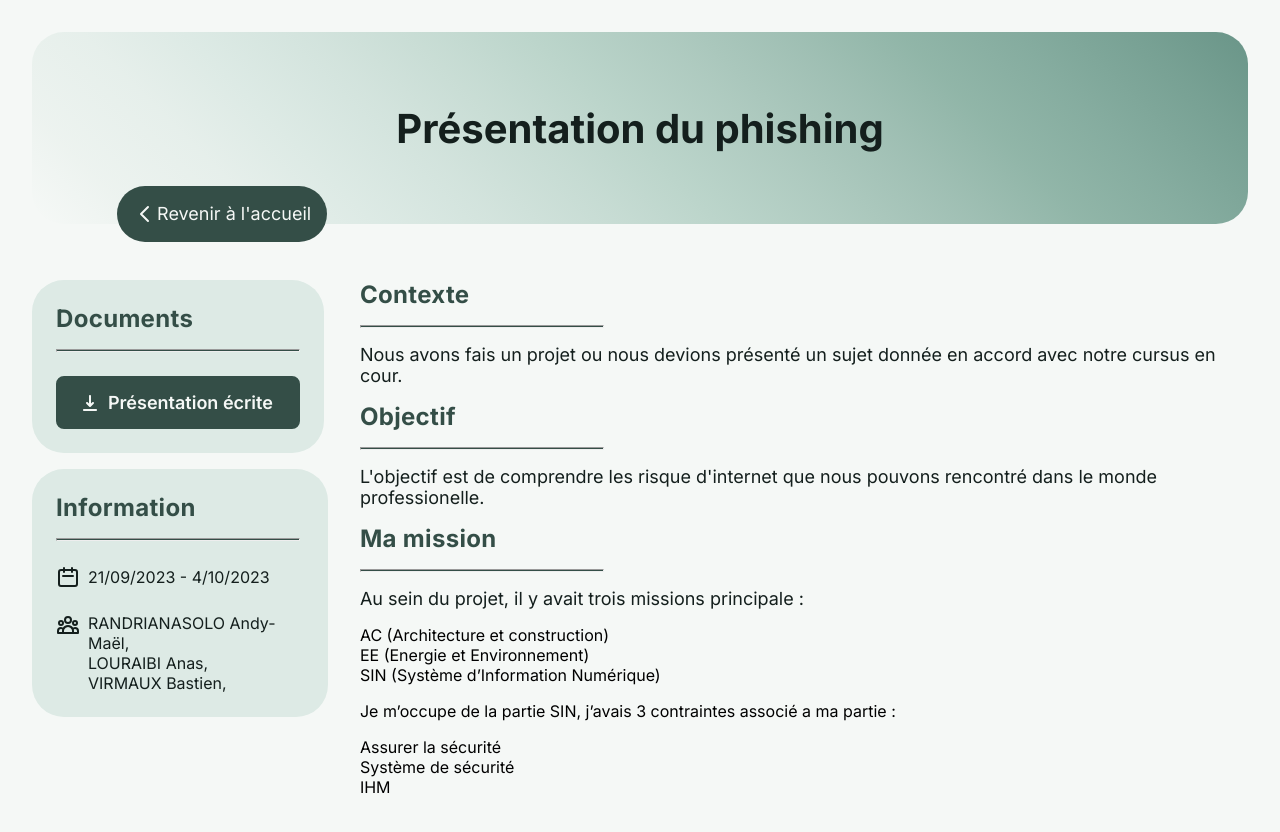
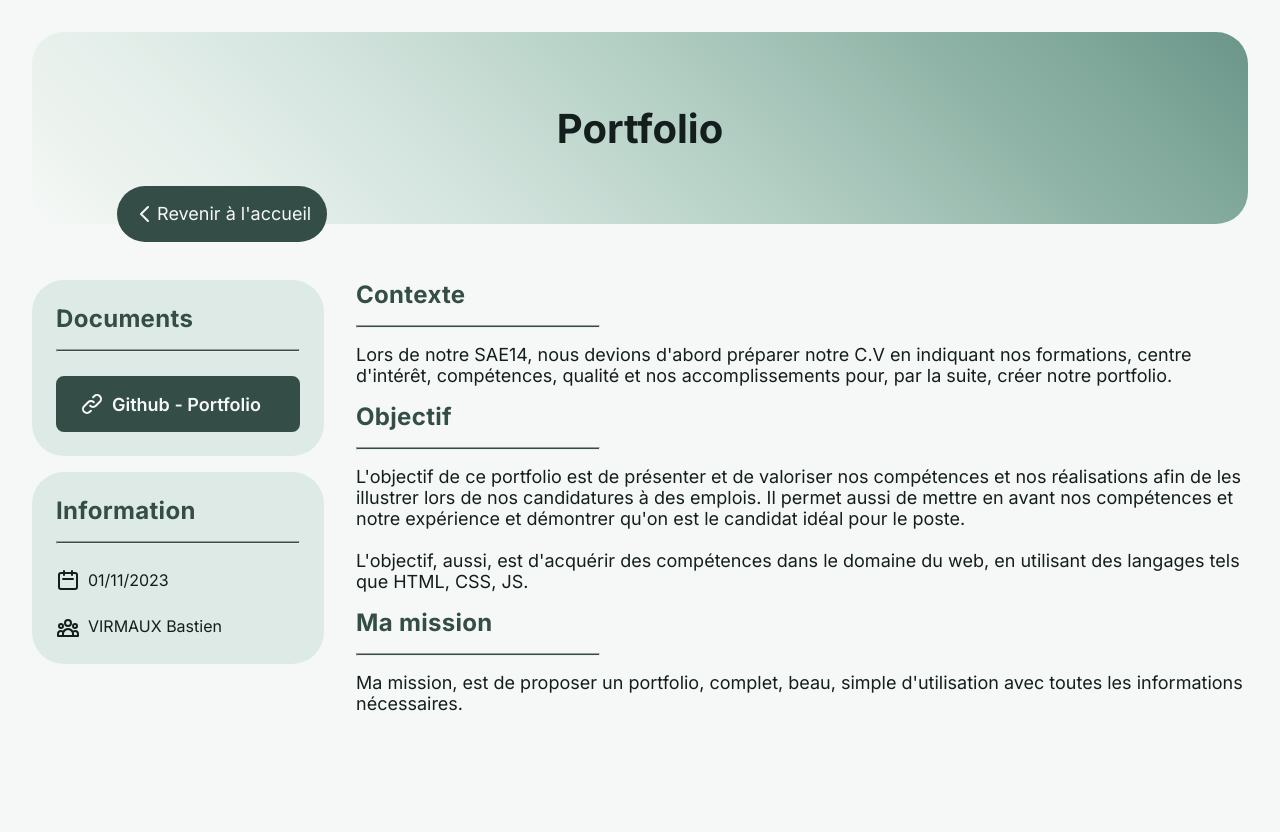
Before and after one commit to bastien22022/portfolio, a plain HTML site: page projet/prj_portfolio.html in a window 1280 px wide. Drawn offline with Linux system fonts and the light colour scheme.

Commit message:
mise en place du contenu

```diff
--- a/projet/prj_presentationPhishing.html
+++ b/projet/prj_portfolio.html
@@ -4,7 +4,7 @@
 <head>
      <meta charset="UTF-8">
      <meta name="viewport" content="width=device-width, initial-scale=1.0">
-     <title>Projet - Présentation phishing</title>
+     <title>Projet - Portfolio</title>
      <link rel="stylesheet" href="prj_css.css">
      <link rel="icon" href="../assets/logo.svg">
 </head>
@@ -12,9 +12,9 @@
 <body>
      <header class="header">
           <div class="banner">
-               <h1 class="titleProjet">Présentation du phishing</h1>
+               <h1 class="titleProjet">Portfolio</h1>
           </div>
-          <a href="http://127.0.0.1:8001/index.html#mesProjet" class="linkHome">
+          <a href="http://127.0.0.1:8000/index.html#mesProjet" class="linkHome">
                <button class="btnHome"><img src="../assets/chevronLeft.svg" alt="fléche gauche"> Revenir à l'accueil
                </button>
           </a>
@@ -30,10 +30,9 @@
                     </div>
                     <!-- =FIN SECOND TITLE= -->
 
-                    <a href="../assets/Présentation - Écrite_Phishing.pdf"
-                         download="../assets/Présentation - Écrite_Phishing.pdf" target="_blank">
-                         <button class="btnDownload"><img src="../assets/downloadIcon.svg" alt="icon de telechargement">
-                              Présentation écrite</button>
+                    <a href="https://github.com/bastien22022/portfolio" target="_blank">
+                         <button class="btnDownload"><img src="../assets/icon_link.svg" alt="icon de telechargement">
+                              Github - Portfolio</button>
                     </a>
                </div>
 
@@ -47,13 +46,11 @@
 
                     <ul class="lists">
                          <li>
-                              <img src="../assets/calendarIcon.svg" alt="icon de calendrier"> 21/09/2023 - 4/10/2023
+                              <img src="../assets/calendarIcon.svg" alt="icon de calendrier"> 01/11/2023
                          </li>
                          <li><img src="../assets/userGrpIcon.svg" alt="icon user groupe">
                               <ul>
-                                   <li>RANDRIANASOLO Andy-Maël,</li>
-                                   <li>LOURAIBI Anas,</li>
-                                   <li>VIRMAUX Bastien,</li>
+                                   <li>VIRMAUX Bastien</li>
                               </ul>
                          </li>
                     </ul>
@@ -68,8 +65,8 @@
                <!-- =FIN SECOND TITLE= -->
 
                <p class="rightParagraphe">
-                    Nous avons fais un projet ou nous devions présenté un sujet donnée en accord avec notre cursus en
-                    cour.
+                    Lors de notre SAE14, nous devions d'abord préparer notre C.V en indiquant nos formations, centre
+                    d'intérêt, compétences, qualité et nos accomplissements pour, par la suite, créer notre portfolio.
                </p>
 
                <!-- =SECOND TITLE= -->
@@ -80,8 +77,11 @@
                <!-- =FIN SECOND TITLE= -->
 
                <p class="rightParagraphe">
-                    L'objectif est de comprendre les risque d'internet que nous pouvons rencontré dans le monde
-                    professionelle.
+                    L'objectif de ce portfolio est de présenter et de valoriser nos compétences et nos réalisations afin
+                    de les illustrer lors de nos candidatures à des emplois. Il permet aussi de mettre en avant nos
+                    compétences et notre expérience et démontrer qu'on est le candidat idéal pour le poste. <br><br>
+                    L'objectif, aussi, est d'acquérir des compétences dans le domaine du web, en utilisant des
+                    langages tels que HTML, CSS, JS.
                </p>
 
                <!-- =SECOND TITLE= -->
@@ -92,20 +92,8 @@
                <!-- =FIN SECOND TITLE= -->
 
                <p class="rightParagraphe">
-                    Au sein du projet, il y avait trois missions principale :
-               <ul>
-                    <li>AC (Architecture et construction)</li>
-                    <li>EE (Energie et Environnement)</li>
-                    <li>SIN (Système d’Information Numérique)</li>
-               </ul>
-               Je m’occupe de la partie SIN, j’avais 3 contraintes associé a ma
-               partie :
-
-               <ul>
-                    <li>Assurer la sécurité</li>
-                    <li>Système de sécurité</li>
-                    <li>IHM</li>
-               </ul>
+                    Ma mission, est de proposer un portfolio, complet, beau, simple d'utilisation avec toutes les
+                    informations nécessaires.
                </p>
           </div>
      </div>
```
Also changed, not shown: index.html (+21 -21 lines), projet/prj_lgEtudiant.html (+3 -2 lines), assets/icon_link.svg (added).
